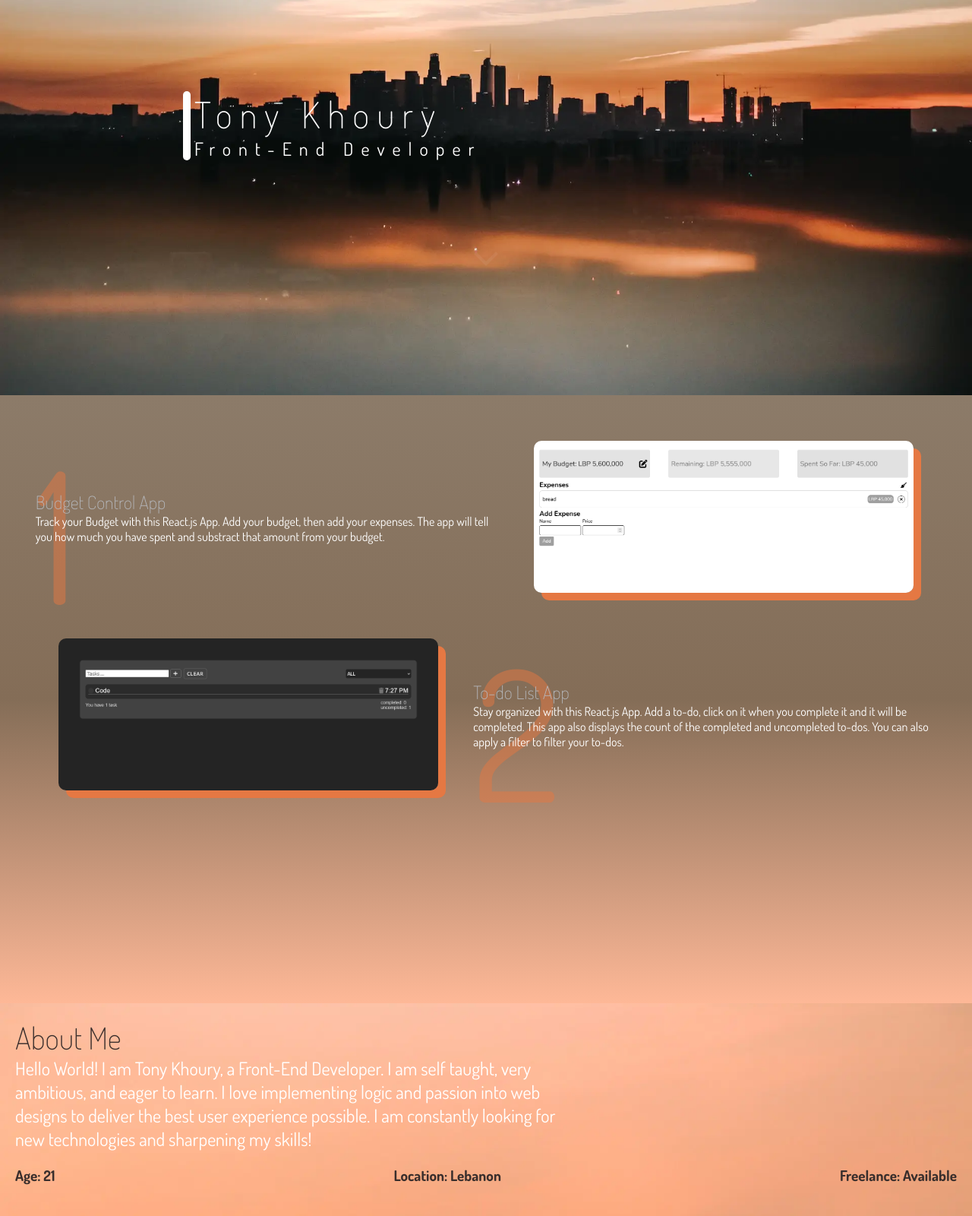
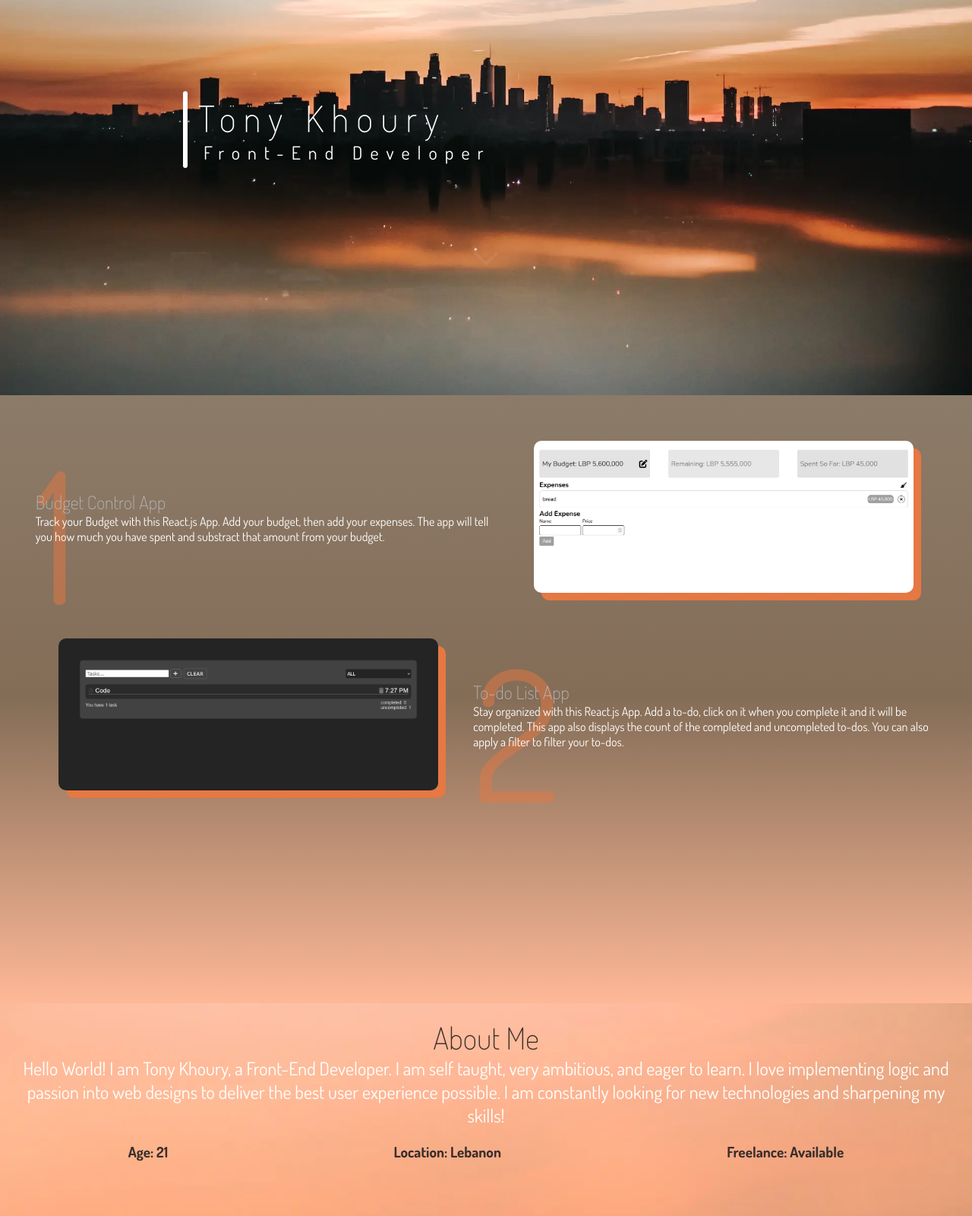
Before and after one commit to TaYYKaYY/personal-website, a website: page index.html in a window 1280 px wide. Shown: the part 280-1880 px from the top of the page at 76% size. Drawn offline with Linux system fonts and the light colour scheme.

Commit message:
minor design changes

```diff
--- a/style.css
+++ b/style.css
@@ -58,9 +58,11 @@ img{
     position: absolute;
     top: 50%;
     left: 20%;
-    display: grid;
-    place-content: center;
+    display: flex;
+    justify-content: center;
+    flex-direction: column;
     font-size: 1.5em;
+    padding: 5px
 }
 .desc > h1{
     font-weight: 200;
@@ -77,7 +79,7 @@ img{
     left: -15px;
     display: block;
     background-color: white;
-    width: 10px;
+    width: 6px;
     height: 100%;
     transition: 1s;
 }
@@ -169,6 +171,9 @@ img{
     display: flex;
     flex-direction: column;
     justify-content: center;
+    align-items: center;
+    width: 100%;
+    text-align: center;
 }
 .about__title-desc{
     color: #392e2c;
@@ -180,12 +185,12 @@ img{
     height: calc(100vh - 280px);
     display: flex;
     flex-direction: column;
+    align-items: center;
     justify-content: center;
     position: relative;
 }
 .about__desc > p{
     font-size: 1.5em;
-    width: 60%;
 }
 .about__info{
     margin-top: 20px;
@@ -195,7 +200,7 @@ img{
     font-size: 1.2em;
     display: flex;
     align-items: center;
-    justify-content: space-between;
+    justify-content: space-around;
 }
 .age, .location, .freelance{
     transform: translateX(-100%);
@@ -217,6 +222,7 @@ img{
 }
 .about__skills-info{
     display: flex;
+    width: 100%;
     justify-content: space-between;
 }
 .skill-item{
@@ -239,6 +245,7 @@ img{
     z-index: -1;
 }
 .about__title-skills{
+    margin-bottom: 30px;
     color: white;
     font-size: 2.5em;
     font-weight: 200;
@@ -427,6 +434,9 @@ img{
     .send-btn:hover{
         background-color: #da6931;
     }
+    .desc > p{
+        margin-left: 7px;
+    }
 }
 /* MOBILE QUERY */
 @media all and (max-width: 550px){
```
